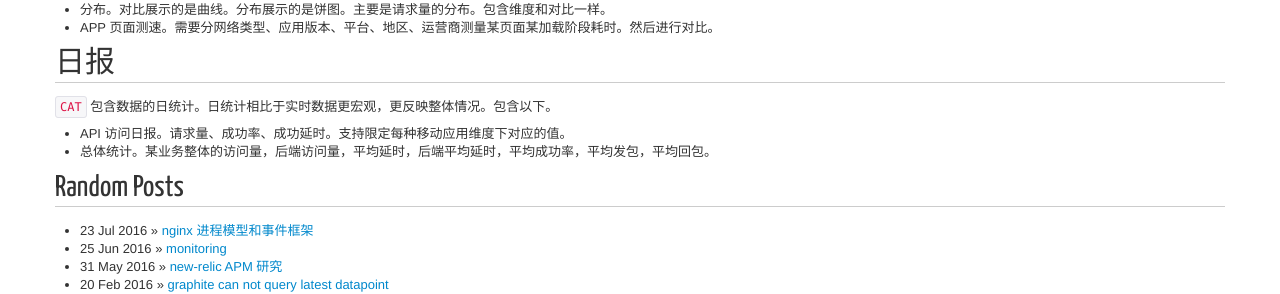
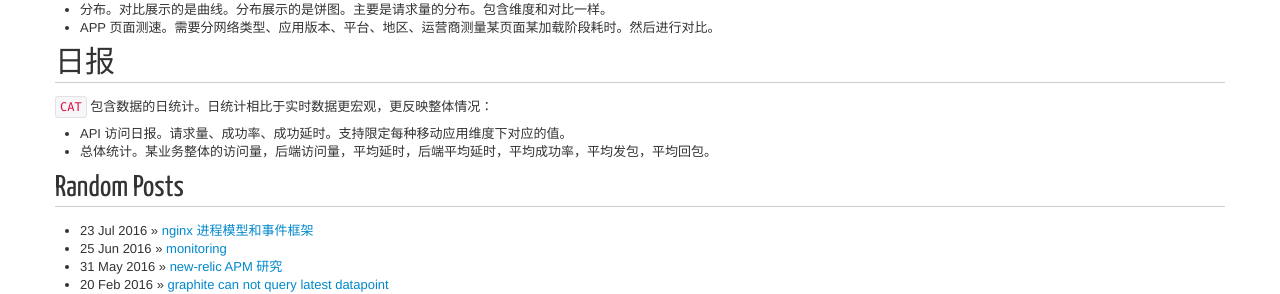
Before and after one commit to liyichao/liyichao.github.io, a Jekyll site: the page built from _posts/2016/2016-08-06-mobile-real-user-monitoring-产品调研.md, in a window 1280 px wide and 900 px high, scrolled down 852 px. Shown: the part 510-804 px from the top of the window. Built offline with Jekyll 4.4.1, drawn with Linux system fonts in a browser that asks for light colours; nearby versions of some CDN libraries; Markdown is read by kramdown in place of the engine named in the settings; comment, search, counter and statistics services are not loaded.

Commit message:
Minor update.

```diff
--- a/_posts/2016/2016-08-06-mobile-real-user-monitoring-产品调研.md
+++ b/_posts/2016/2016-08-06-mobile-real-user-monitoring-产品调研.md
@@ -78,6 +78,7 @@
 
 ## 日报
 
-`CAT` 包含数据的日统计。日统计相比于实时数据更宏观，更反映整体情况。包含以下。
+`CAT` 包含数据的日统计。日统计相比于实时数据更宏观，更反映整体情况：
+
 * API 访问日报。请求量、成功率、成功延时。支持限定每种移动应用维度下对应的值。
 * 总体统计。某业务整体的访问量，后端访问量，平均延时，后端平均延时，平均成功率，平均发包，平均回包。
```
